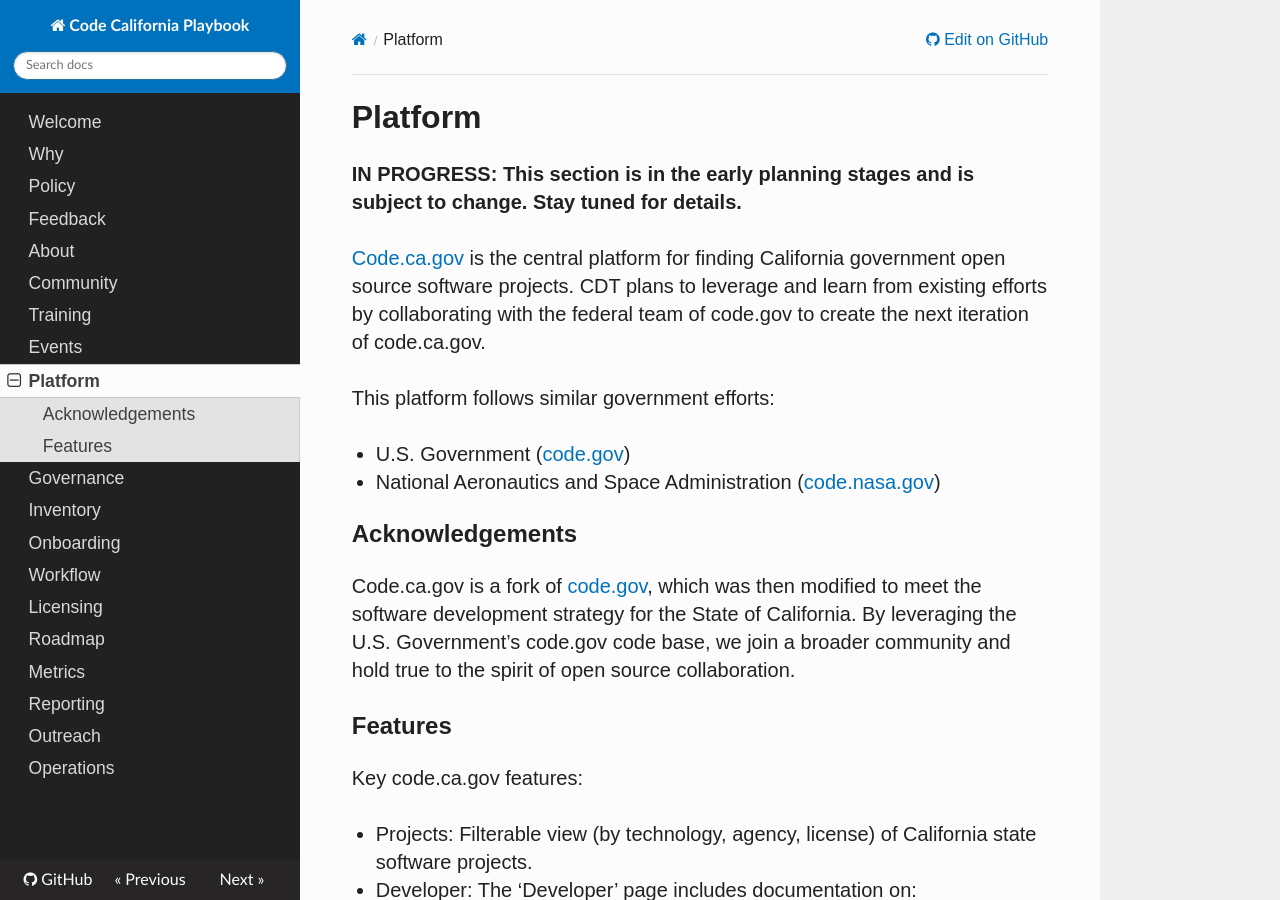
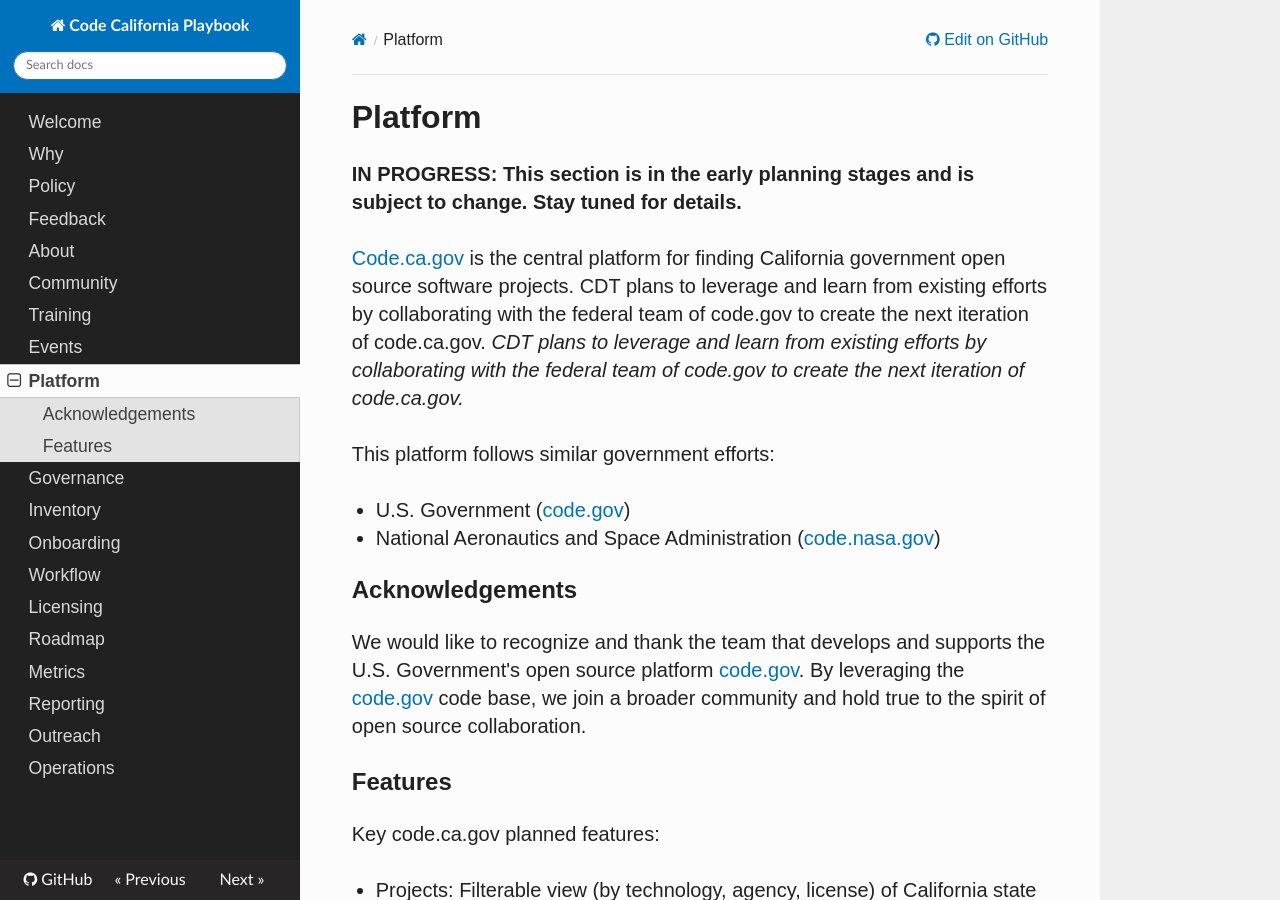
Before and after one commit to CA-CODE-Works/playbook, an MkDocs documentation site: the page built from docs/platform.md, in a window 1280 px wide and 900 px high. Built offline with MkDocs 1.6.1, drawn with Linux system fonts in a browser that asks for light colours; nearby versions of some CDN libraries; old or Windows-style settings are respelled for this version of MkDocs.

Commit message:
Update platform.md

```diff
--- a/docs/platform.md
+++ b/docs/platform.md
@@ -2,7 +2,8 @@
 
 **IN PROGRESS: This section is in the early planning stages and is subject to change. Stay tuned for details.**
 
-[Code.ca.gov](https://code.ca.gov/) is the central platform for finding California government open source software projects. CDT plans to leverage and learn from existing efforts by collaborating with the federal team of code.gov to create the next iteration of code.ca.gov.
+[Code.ca.gov](https://code.ca.gov/) is the central platform for finding California government open source software projects. CDT plans to leverage and learn from existing efforts by collaborating with the federal team of code.gov to create the next iteration of code.ca.gov. *CDT plans to leverage and learn from existing efforts by collaborating with the federal team of code.gov to create the next iteration of code.ca.gov.*
+
 
 This platform follows similar government efforts:
 
@@ -12,11 +13,11 @@
 
 ## Acknowledgements
 
-Code.ca.gov is a fork of [code.gov](https://code.gov), which was then modified to meet the software development strategy for the State of California. By leveraging the U.S. Government’s code.gov code base, we join a broader community and hold true to the spirit of open source collaboration.
+We would like to recognize and thank the team that develops and supports the U.S. Government's open source platform [code.gov](http://code.gov). By leveraging the [code.gov](http://code.gov) code base, we join a broader community and hold true to the spirit of open source collaboration.
 
 ## Features
 
-Key code.ca.gov features:
+Key code.ca.gov planned features:
 
 * Projects: Filterable view (by technology, agency, license) of California state software projects.
 
```
